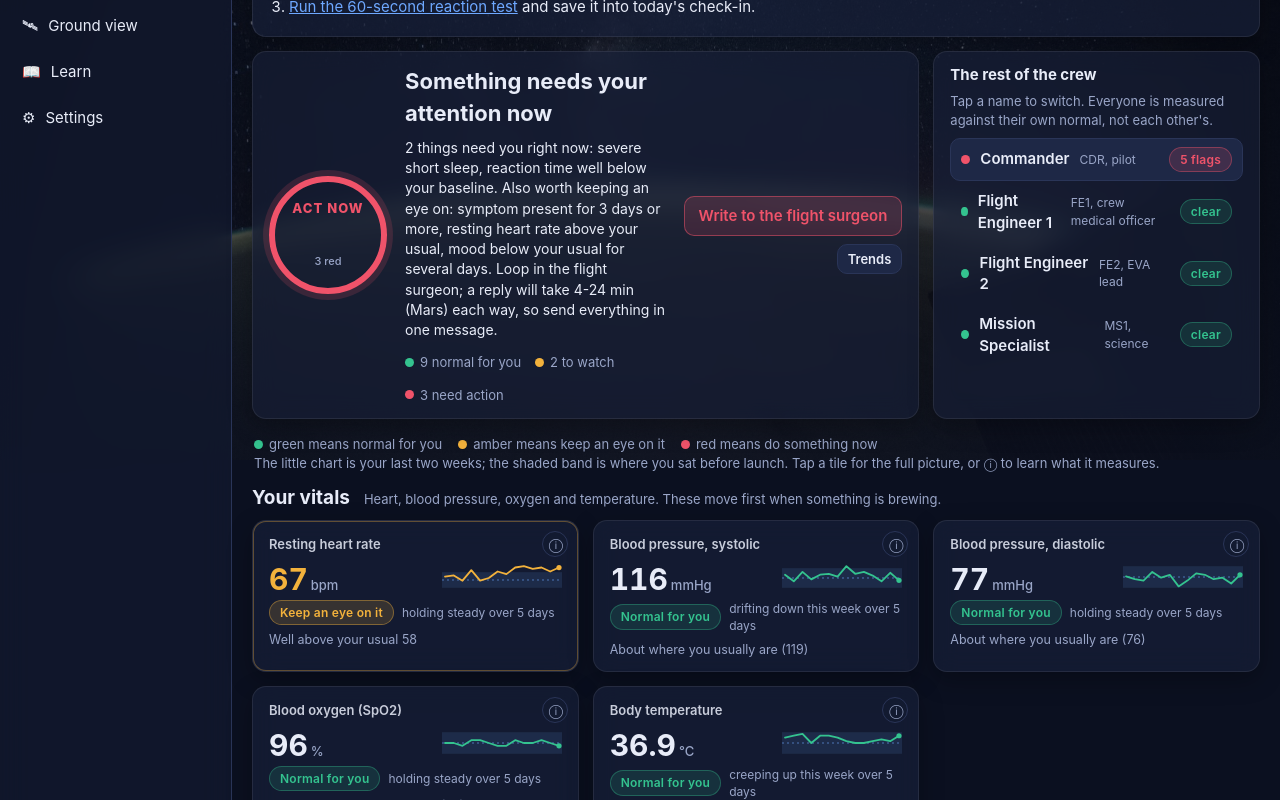
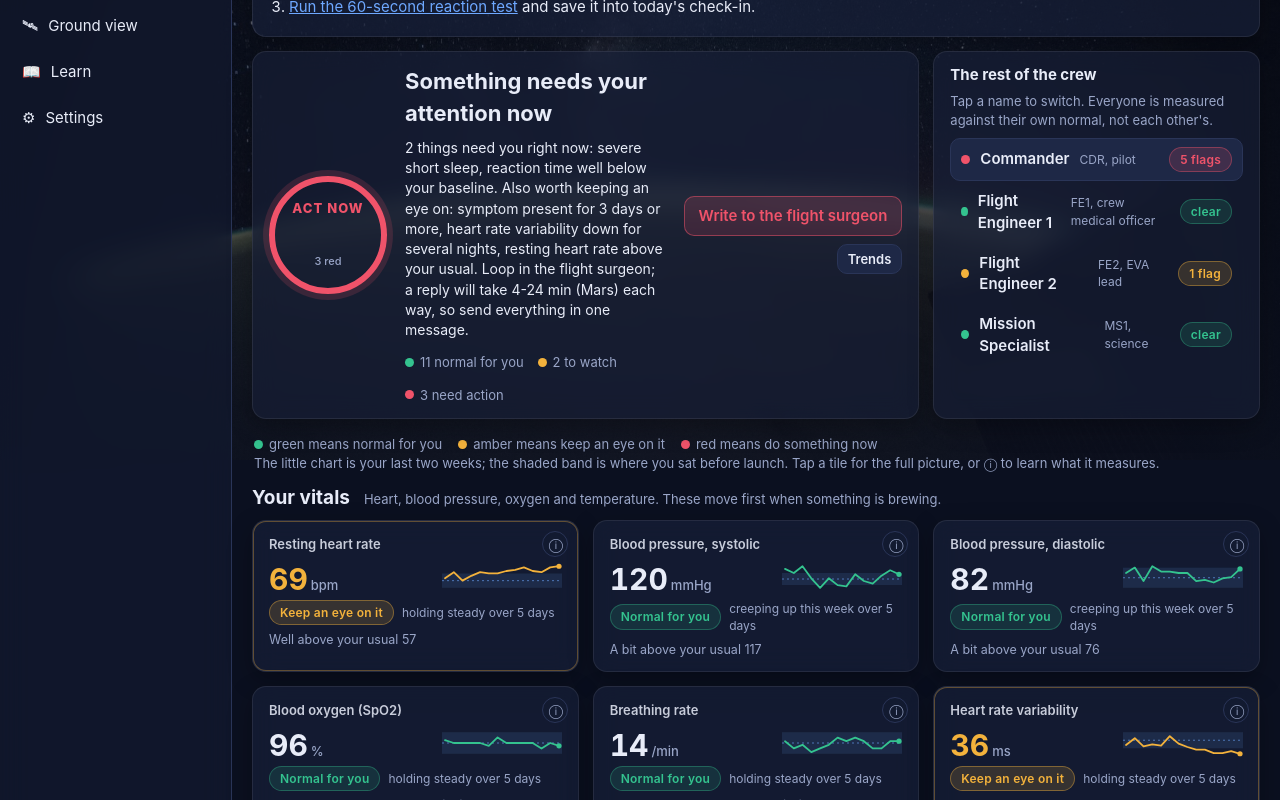
Before and after one commit to victor-andiazabal/victor-andiazabal, a React (Vite) app in the folder vigil/: page / in a window 1280 px wide. Shown: the part 340-1140 px from the top of the page. Built offline with nearby package versions, Linux system fonts and the light colour scheme.

Commit message:
Add Bio-Monitor data source, breathing rate and HRV indicators, and the design process

```diff
--- a/vigil/src/components/Learn.tsx
+++ b/vigil/src/components/Learn.tsx
@@ -34,6 +34,29 @@ export function Learn() {
         </div>
       </div>
 
+      <h2>Where the data comes from</h2>
+      <div className="panel" style={{ marginBottom: 18 }}>
+        <p style={{ fontSize: 14 }}>
+          Most of the numbers on the dashboard come off one garment. Since 2019 the ISS has flown the <b>Bio-Monitor</b> (Hexoskin's Astroskin): a
+          compression shirt with a 3-lead ECG, stretch bands for breathing, an activity sensor and a skin thermometer, plus a headband that carries
+          a pulse oximeter. It replaces the bulky kit crews used before, and the Canadian Space Agency is adapting it for the Gateway lunar station.
+          Blood pressure comes from a cuff; glucose from a finger-stick meter; dose from the personal dosimeter. Mood, stress and symptoms are the
+          crew member's own words.
+        </p>
+        <div className="pipeline">
+          <div className="pipe"><b>Shirt and headband</b><span>ECG, breathing, SpO2, skin temperature, movement, sleep</span></div>
+          <div className="arrow">→</div>
+          <div className="pipe"><b>Recorder</b><span>Small module clipped to the shirt stores a full day</span></div>
+          <div className="arrow">→</div>
+          <div className="pipe"><b>Bluetooth to the tablet</b><span>VIGIL reads the values, adds cuff, meter and dosimeter entries and the check-in</span></div>
+          <div className="arrow">→</div>
+          <div className="pipe"><b>Baseline and rules</b><span>Compared with 14 pre-flight days and published limits, on the device</span></div>
+          <div className="arrow">→</div>
+          <div className="pipe"><b>Crew first, ground second</b><span>Alert and checklist on board; one packaged message downlinked to the flight surgeon</span></div>
+        </div>
+        <SourceLinks ids={['bio-monitor-csa', 'bio-monitor-ntrs', 'hexoskin-gateway']} />
+      </div>
+
       <h2>How VIGIL decides</h2>
       <div className="grid cols-2" style={{ marginBottom: 18 }}>
         <div className="panel">
@@ -50,6 +73,22 @@ export function Learn() {
             outliers). An in-flight value more than about 3 typical deviations away, or a 3-day trend, is flagged even when it sits inside
             the population range. Heart rate 95 bpm is normal for most adults but unusual for someone whose resting rate is 55.
           </p>
+        </div>
+      </div>
+
+      <h2>How we designed it</h2>
+      <div className="panel" style={{ marginBottom: 18 }}>
+        <p style={{ fontSize: 14 }}>
+          We followed the five design-thinking stages, and we looped back more than once. The main lesson was to design around the people, not the
+          data: an astronaut is busy, tired, floating, and sometimes tempted to play down a symptom. Every screen had to answer "am I okay, and what
+          do I do" in a few seconds of attention.
+        </p>
+        <div className="dt-steps">
+          <div><b>1. Empathize</b><span>Three users with different needs: the astronaut, the crew medical officer, the flight surgeon on Earth. Memoirs, NASA and CSA reports, analog missions, a typical ISS day mapped hour by hour.</span></div>
+          <div><b>2. Define</b><span>"Astronauts on long missions need a quick way to understand their own health and know what to do about it, because they cannot always reach doctors on Earth in time." Success criterion: understand an alert and the next step in under 30 seconds.</span></div>
+          <div><b>3. Ideate</b><span>Traffic-light dashboard against a personal baseline, alerts that explain themselves, a fully offline Mars mode, routine prompts, a camera pulse, a surgeon message. Sorted by impact and feasibility.</span></div>
+          <div><b>4. Prototype</b><span>Sketches, then a clickable build with simulated sensor data (this app), with the Bio-Monitor shirt as the intended live source.</span></div>
+          <div><b>5. Test</b><span>Task-based checks ("you just got an alert; find out why and what to do"), phone and tablet widths, keyboard only, and a rule-by-rule test suite. Each round changed the copy and the tile layout.</span></div>
         </div>
       </div>
 
--- a/vigil/src/components/Trends.tsx
+++ b/vigil/src/components/Trends.tsx
@@ -14,6 +14,7 @@ const REF_LINES: Partial<Record<IndicatorId, { y: number; label: string }[]>> =
   bpSys: [{ y: 130, label: 'stage 1' }, { y: 140, label: 'stage 2' }, { y: 180, label: 'crisis' }],
   bpDia: [{ y: 80, label: 'stage 1' }, { y: 90, label: 'stage 2' }],
   spo2: [{ y: 95, label: '95%' }, { y: 90, label: '90%' }],
+  resp: [{ y: 20, label: '20 /min' }, { y: 12, label: '12 /min' }],
   temp: [{ y: 38, label: 'fever 38 °C' }],
   glucose: [{ y: 70, label: '70 hypo' }, { y: 100, label: '100' }, { y: 126, label: '126' }],
   sleep: [{ y: 7, label: '7 h (AASM)' }, { y: 8.5, label: '8.5 h scheduled' }],
--- a/vigil/src/data/crew.ts
+++ b/vigil/src/data/crew.ts
@@ -9,6 +9,8 @@ const sp = (o: Partial<Record<IndicatorId, number>>): Record<IndicatorId, number
   bpSys: 116,
   bpDia: 74,
   spo2: 97,
+  resp: 14,
+  hrv: 48,
   temp: 36.7,
   glucose: 88,
   weight: 72,
@@ -27,24 +29,24 @@ export const CREW: Omit<CrewMember, 'records'>[] = [
     id: 'cdr',
     callsign: 'Commander',
     role: 'CDR, pilot',
-    setpoints: sp({ hr: 58, bpSys: 118, bpDia: 76, weight: 78.4, sleep: 6.9, pvtRt: 255, mood: 4 }),
+    setpoints: sp({ hr: 58, bpSys: 118, bpDia: 76, weight: 78.4, sleep: 6.9, pvtRt: 255, mood: 4, hrv: 56, resp: 13 }),
   },
   {
     id: 'fe1',
     callsign: 'Flight Engineer 1',
     role: 'FE1, crew medical officer',
-    setpoints: sp({ hr: 64, bpSys: 112, bpDia: 72, weight: 63.2, sleep: 7.4, glucose: 84, pvtRt: 270 }),
+    setpoints: sp({ hr: 64, bpSys: 112, bpDia: 72, weight: 63.2, sleep: 7.4, glucose: 84, pvtRt: 270, hrv: 44, resp: 15 }),
   },
   {
     id: 'fe2',
     callsign: 'Flight Engineer 2',
     role: 'FE2, EVA lead',
-    setpoints: sp({ hr: 55, bpSys: 121, bpDia: 78, weight: 81.0, sleep: 6.6, exercise: 140, pvtRt: 248, stress: 2 }),
+    setpoints: sp({ hr: 55, bpSys: 121, bpDia: 78, weight: 81.0, sleep: 6.9, exercise: 140, pvtRt: 248, stress: 2, hrv: 62, resp: 12 }),
   },
   {
     id: 'ms1',
     callsign: 'Mission Specialist',
     role: 'MS1, science',
-    setpoints: sp({ hr: 68, bpSys: 110, bpDia: 70, weight: 59.8, sleep: 7.6, glucose: 92, pvtRt: 282, mood: 4 }),
+    setpoints: sp({ hr: 68, bpSys: 110, bpDia: 70, weight: 59.8, sleep: 7.6, glucose: 92, pvtRt: 282, mood: 4, hrv: 40, resp: 16 }),
   },
 ];
--- a/vigil/src/data/indicators.ts
+++ b/vigil/src/data/indicators.ts
@@ -32,7 +32,7 @@ export const INDICATORS: IndicatorDef[] = [
     max: 200,
     step: 1,
     what: 'How many times the heart beats per minute while at rest. It rises with fever, dehydration, stress and poor sleep.',
-    how: 'Sit still for 5 minutes, then read the wearable, use the camera pulse tool, or count the pulse at the wrist for 30 seconds and double it.',
+    how: 'From the Bio-Monitor shirt, a wearable or the camera pulse tool; or sit still 5 minutes and count the pulse at the wrist for 30 seconds and double it.',
     reference: 'Typical adult resting range 60-100 bpm (AHA). Very fit people are often lower, so VIGIL also compares with your own baseline.',
     sources: ['aha-hr'],
     entry: 'device',
@@ -83,6 +83,38 @@ export const INDICATORS: IndicatorDef[] = [
     how: 'Clip the oximeter on a warm finger, hold still for 30 seconds, enter the stable value.',
     reference: '95-100% is typical; below 90% is low (Mayo Clinic).',
     sources: ['mayo-spo2'],
+    entry: 'device',
+    group: 'vitals',
+  },
+  {
+    id: 'resp',
+    label: 'Breathing rate',
+    short: 'Breaths',
+    unit: '/min',
+    decimals: 0,
+    min: 4,
+    max: 60,
+    step: 1,
+    what: 'Breaths per minute at rest, from the stretch bands in the smart shirt. It climbs with fever, anxiety, pain and cabin CO2.',
+    how: 'Read from the Bio-Monitor shirt, or count breaths for 60 seconds while seated.',
+    reference: 'Typical adult resting rate 12-20 breaths per minute (Cleveland Clinic).',
+    sources: ['resp-range', 'bio-monitor-csa'],
+    entry: 'device',
+    group: 'vitals',
+  },
+  {
+    id: 'hrv',
+    label: 'Heart rate variability',
+    short: 'HRV',
+    unit: 'ms',
+    decimals: 0,
+    min: 5,
+    max: 250,
+    step: 1,
+    what: 'How much the gap between heartbeats varies (RMSSD), from the shirt\'s ECG. Higher usually means better recovery; a sustained drop tracks fatigue and stress.',
+    how: 'Overnight value from the Bio-Monitor shirt or a wearable. Not something to measure by hand.',
+    reference: 'No universal cut-off; normal values differ a lot between people, so VIGIL compares with your own baseline only (Shaffer 2017).',
+    sources: ['hrv-norms', 'bio-monitor-csa'],
     entry: 'device',
     group: 'vitals',
   },
--- a/vigil/src/data/sources.ts
+++ b/vigil/src/data/sources.ts
@@ -152,6 +152,41 @@ export const SOURCES: Source[] = [
     note: 'Heart rate can be read from the green channel of ordinary video of skin under ambient light.',
   },
   {
+    id: 'bio-monitor-csa',
+    org: 'Canadian Space Agency',
+    title: 'Bio-Monitor: keeping an eye on astronauts\' vital signs',
+    url: 'https://www.csa-asc.gc.ca/eng/sciences/astroskin.asp',
+    note: 'Smart shirt and headband on the ISS since 2019. ECG, breathing, SpO2, skin temperature, activity and a blood-pressure estimate from one garment.',
+  },
+  {
+    id: 'bio-monitor-ntrs',
+    org: 'NASA NTRS',
+    title: 'Wearable biosensor monitor to support autonomous crew health and performance',
+    url: 'https://ntrs.nasa.gov/api/citations/20190000238/downloads/20190000238.pdf',
+    note: '30-day ground evaluation of the Astroskin system: good data quality over 24 h wear, comfortable, reliable Bluetooth link.',
+  },
+  {
+    id: 'hexoskin-gateway',
+    org: 'Hexoskin (Carre Technologies)',
+    title: 'Hexoskin wins contract to bring Astroskin sensors to the Moon',
+    url: 'https://hexoskin.com/blogs/news/hexoskin-wins-contract-to-bring-astroskin-sensors-to-the-moon',
+    note: 'November 2024 CSA contract to adapt Astroskin for the Gateway lunar station.',
+  },
+  {
+    id: 'resp-range',
+    org: 'Cleveland Clinic',
+    title: 'Vital signs: respiratory rate',
+    url: 'https://my.clevelandclinic.org/health/articles/10881-vital-signs',
+    note: 'Typical adult resting breathing rate 12-20 breaths per minute.',
+  },
+  {
+    id: 'hrv-norms',
+    org: 'Shaffer and Ginsberg, Frontiers in Public Health 5 (2017)',
+    title: 'An overview of heart rate variability metrics and norms',
+    url: 'https://doi.org/10.3389/fpubh.2017.00258',
+    note: 'HRV (RMSSD) varies widely between people, so it is only meaningful against the person\'s own baseline; a sustained drop tracks fatigue and stress.',
+  },
+  {
     id: 'space-apps',
     org: 'NASA Space Apps Challenge 2026',
     title: 'Create Health Monitoring Software for Astronauts on Space Missions',
--- a/vigil/src/lib/rules.ts
+++ b/vigil/src/lib/rules.ts
@@ -35,6 +35,7 @@ const CHECKLIST: Record<string, string> = {
   'bp-crisis': 'bp', 'bp-stage2': 'bp', 'bp-stage1': 'bp', 'bp-low': 'bp',
   'hr-high': 'hr', 'hr-above': 'hr', 'hr-baseline': 'hr',
   'spo2-low': 'spo2', 'spo2-border': 'spo2',
+  'resp-red': 'spo2', 'resp-amber': 'spo2', 'hrv-low': 'sleep',
   'temp-high': 'fever', 'temp-fever': 'fever', 'temp-low': 'fever',
   'glu-low2': 'glucoseLow', 'glu-low1': 'glucoseLow', 'glu-high2': 'glucoseHigh', 'glu-high1': 'glucoseHigh', 'glu-pre': 'glucoseHigh',
   'sleep-red': 'sleep', 'sleep-amber': 'sleep',
@@ -167,6 +168,46 @@ function ruleSpO2(ctx: Ctx) {
   }
 }
 
+function ruleResp(ctx: Ctx) {
+  const r = v(ctx, 'resp');
+  if (r === null) return;
+  if (r > 30 || r < 8) {
+    add(ctx, 'resp-red', {
+      indicator: 'resp', level: 'red', basis: 'reference',
+      title: r > 30 ? 'Breathing very fast at rest' : 'Breathing very slow at rest',
+      reason: `${r} breaths per minute at rest. The typical adult range is 12-20.`,
+      action: 'Confirm the shirt is seated properly and you were at rest. Check SpO2, temperature and cabin CO2, then contact the flight surgeon.',
+      notifySurgeon: true, sources: ['resp-range', 'bio-monitor-csa'],
+    });
+  } else if (r > 20) {
+    add(ctx, 'resp-amber', {
+      indicator: 'resp', level: 'amber', basis: 'reference',
+      title: 'Breathing faster than the typical range',
+      reason: `${r} breaths per minute at rest; the typical adult range is 12-20.`,
+      action: 'Sit quietly for five minutes and recheck. Note fever, anxiety, pain or a stuffy cabin.',
+      notifySurgeon: false, sources: ['resp-range'],
+    });
+  }
+}
+
+function ruleHrv(ctx: Ctx) {
+  const h = v(ctx, 'hrv');
+  const b = ctx.baselines.hrv;
+  if (h === null || !b) return;
+  const drop = (b.median - h) / b.median;
+  const series = seriesFor(ctx.flight, 'hrv');
+  const lowDays = consecutive(series, (x) => (b.median - x) / b.median >= 0.25);
+  if (drop >= 0.25 && lowDays >= 3) {
+    add(ctx, 'hrv-low', {
+      indicator: 'hrv', level: 'amber', basis: 'baseline',
+      title: 'Heart rate variability down for several nights',
+      reason: `${Math.round(h)} ms versus your usual ${Math.round(b.median)} ms, down ${Math.round(drop * 100)}% and low for ${lowDays} nights running. HRV falls with fatigue, illness and stress.`,
+      action: 'Treat it as an early warning: protect sleep, ease the training load for a day, and watch temperature and mood.',
+      notifySurgeon: false, sources: ['hrv-norms', 'bio-monitor-csa'],
+    });
+  }
+}
+
 function ruleTemp(ctx: Ctx) {
   const t = v(ctx, 'temp');
   if (t === null) return;
@@ -252,11 +293,11 @@ function ruleSleep(ctx: Ctx) {
   const series = seriesFor(ctx.flight, 'sleep');
   const under6 = consecutive(series, (x) => x < 6);
   const under5 = consecutive(series, (x) => x < 5);
-  if (under5 >= 2 || s < 4) {
+  if (under5 >= 3 || s < 4) {
     add(ctx, 'sleep-red', {
       indicator: 'sleep', level: 'red', basis: 'reference',
       title: 'Severe short sleep',
-      reason: `${s.toFixed(1)} h last night${under5 >= 2 ? `, and under 5 h for ${under5} nights in a row` : ''}. Adults need 7 h or more; ISS crews already average only about 6 h.`,
+      reason: `${s.toFixed(1)} h last night${under5 >= 3 ? `, and under 5 h for ${under5} nights in a row` : ''}. Adults need 7 h or more; ISS crews already average only about 6 h.`,
       action: 'Protect the full sleep period tonight, run the reaction test before any critical task, and ask the flight surgeon to review the schedule.',
       notifySurgeon: true, sources: ['aasm-sleep', 'barger-2014'],
     });
@@ -453,7 +494,7 @@ export function evaluate(crew: CrewMember, settings: MissionSettings): Evaluatio
   const rec = flight[flight.length - 1] ?? null;
 
   const baselines: Partial<Record<IndicatorId, Baseline>> = {};
-  const ids: IndicatorId[] = ['hr', 'bpSys', 'bpDia', 'spo2', 'temp', 'glucose', 'weight', 'sleep', 'exercise', 'mood', 'stress', 'pvtRt', 'pvtLapses', 'radDose'];
+  const ids: IndicatorId[] = ['hr', 'bpSys', 'bpDia', 'spo2', 'resp', 'hrv', 'temp', 'glucose', 'weight', 'sleep', 'exercise', 'mood', 'stress', 'pvtRt', 'pvtLapses', 'radDose'];
   for (const id of ids) {
     const b = baselineOf(pre.map((r) => r.values[id]).filter((x): x is number => Number.isFinite(x)));
     if (b) baselines[id] = b;
@@ -485,6 +526,8 @@ export function evaluate(crew: CrewMember, settings: MissionSettings): Evaluatio
   ruleRadiation(ctx, cumulativeDoseMsv);
   ruleTemp(ctx);
   ruleSpO2(ctx);
+  ruleResp(ctx);
+  ruleHrv(ctx);
   ruleBloodPressure(ctx);
   ruleHeartRate(ctx);
   ruleGlucose(ctx);
--- a/vigil/src/lib/simulate.ts
+++ b/vigil/src/lib/simulate.ts
@@ -11,6 +11,8 @@ const NOISE: Record<IndicatorId, number> = {
   bpSys: 5,
   bpDia: 3,
   spo2: 0.8,
+  resp: 1.1,
+  hrv: 5,
   temp: 0.18,
   glucose: 5,
   weight: 0.3,
@@ -98,7 +100,7 @@ function applyScenario(
   }
 
   if (def.id === 'sleepDebt') {
-    const sleepProfile = [6.1, 5.6, 5.2, 4.9, 5.4, 4.6, 5.0, 4.8];
+    const sleepProfile = [6.1, 5.6, 5.2, 4.9, 4.7, 4.6, 4.8, 4.6];
     v.sleep = sleepProfile[Math.min(t, sleepProfile.length - 1)] + 0.2 * gaussian(rand);
     const severity = Math.min(1, (t + 1) / 5);
     v.pvtRt += 25 + 70 * severity + 10 * gaussian(rand);
@@ -106,6 +108,7 @@ function applyScenario(
     v.mood -= severity >= 0.6 ? 1.6 : 0.8;
     v.stress += severity >= 0.6 ? 1.6 : 0.9;
     v.hr += 3 + 4 * severity;
+    v.hrv *= 1 - 0.3 * severity;
     if (t >= 3) symptoms.push('fatigue');
     if (t >= 4 && rand() < 0.5) symptoms.push('headache');
   }
@@ -116,6 +119,8 @@ function applyScenario(
     const spo2Profile = [-1, -2, -3.5, -2.5];
     v.temp = tempProfile[Math.min(t, 3)] + 0.1 * gaussian(rand);
     v.hr += hrProfile[Math.min(t, 3)];
+    v.resp += [3, 6, 9, 7][Math.min(t, 3)];
+    v.hrv *= [0.9, 0.75, 0.65, 0.7][Math.min(t, 3)];
     v.spo2 += spo2Profile[Math.min(t, 3)];
     v.sleep -= 0.8;
     v.exercise = t === 0 ? v.exercise * 0.6 : 0;
--- a/vigil/src/lib/types.ts
+++ b/vigil/src/lib/types.ts
@@ -3,6 +3,8 @@ export type IndicatorId =
   | 'bpSys'
   | 'bpDia'
   | 'spo2'
+  | 'resp'
+  | 'hrv'
   | 'temp'
   | 'glucose'
   | 'weight'
--- a/vigil/src/styles.css
+++ b/vigil/src/styles.css
@@ -459,3 +459,15 @@ main { background: none; }
 :root[data-theme='light'] .alert.amber { background: linear-gradient(90deg, var(--amber-bg), rgba(255,255,255,0.85) 45%); }
 .disclaimer, .tour, .legend { backdrop-filter: none; }
 .tour { background: rgba(23,31,56,0.72); }
+
+/* Learn: pipeline and design steps */
+.pipeline { display: flex; align-items: stretch; gap: 8px; margin: 12px 0; flex-wrap: wrap; }
+.pipeline .pipe { flex: 1 1 160px; min-width: 0; background: var(--bg-2); border: 1px solid var(--line); border-radius: 10px; padding: 10px 12px; display: flex; flex-direction: column; gap: 4px; }
+.pipeline .pipe b { font-size: 14px; }
+.pipeline .pipe span { font-size: 12.5px; color: var(--muted); }
+.pipeline .arrow { align-self: center; color: var(--accent); font-size: 20px; }
+.dt-steps { display: grid; grid-template-columns: repeat(5, minmax(0, 1fr)); gap: 10px; margin-top: 10px; }
+.dt-steps > div { background: var(--bg-2); border: 1px solid var(--line); border-radius: 10px; padding: 10px 12px; display: flex; flex-direction: column; gap: 4px; min-width: 0; }
+.dt-steps b { font-size: 14px; color: var(--accent-2); }
+.dt-steps span { font-size: 12.5px; color: var(--muted); }
+@media (max-width: 900px) { .dt-steps { grid-template-columns: 1fr; } .pipeline .arrow { display: none; } }
```
Also changed, not shown: 6 other files (tests, documents, lock files or other folders).
